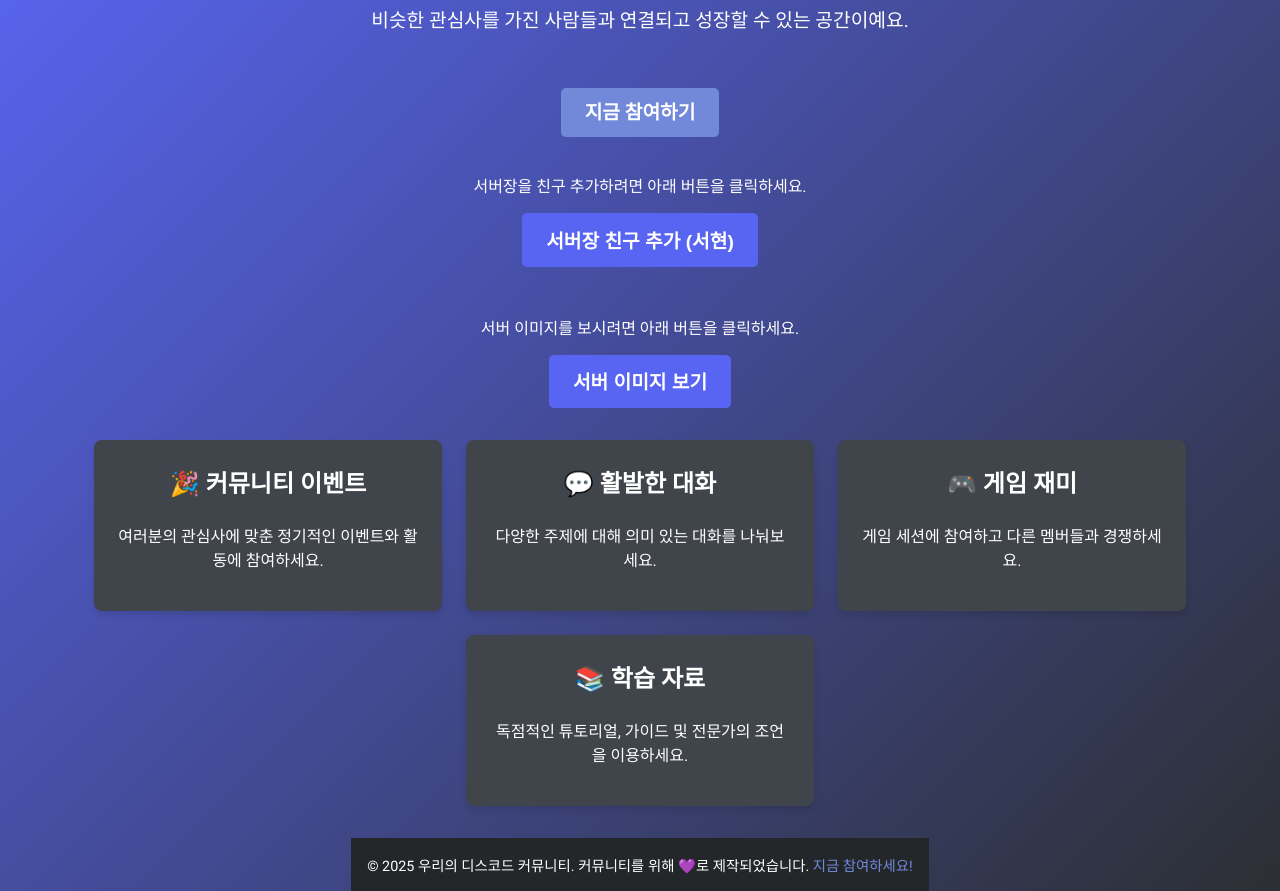
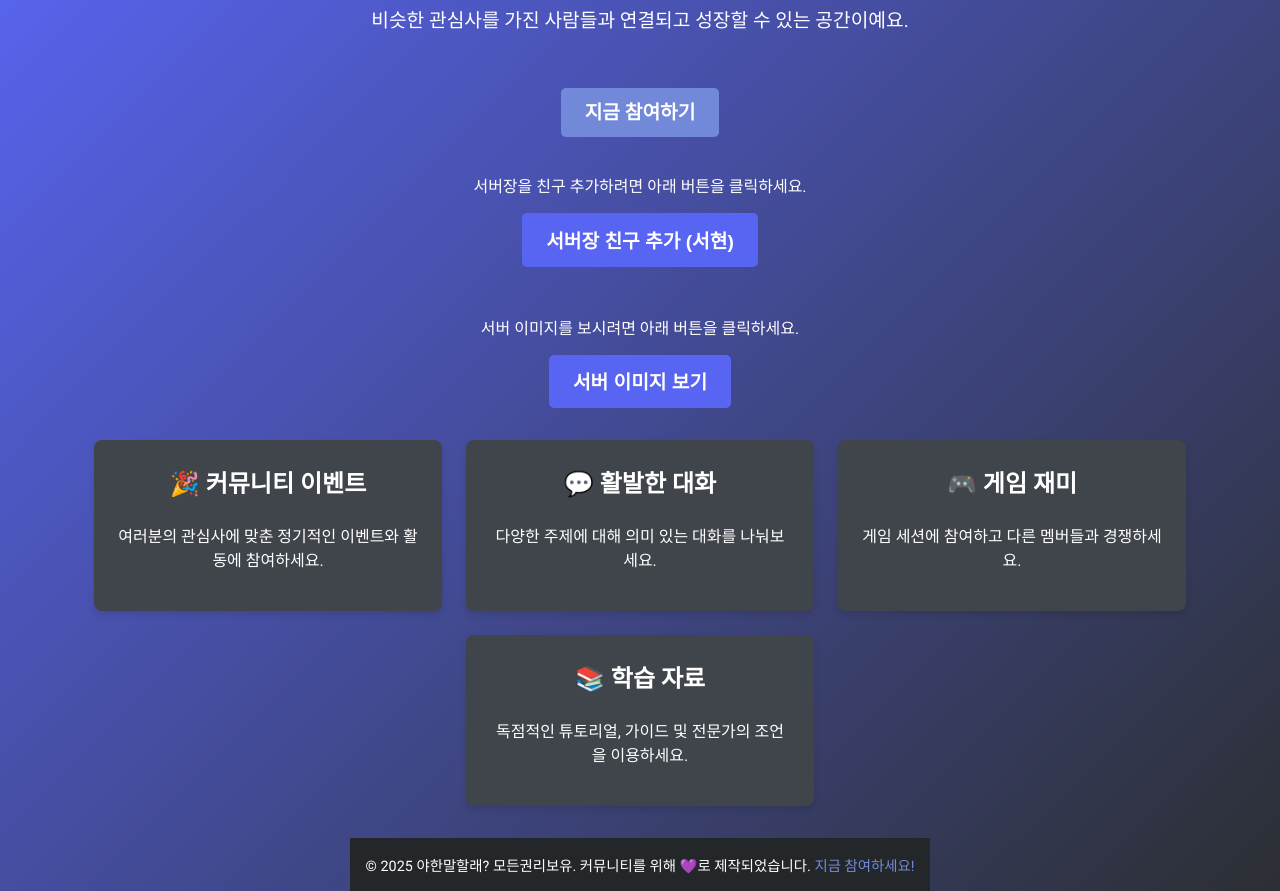
Before and after one commit to yasxshare/yahanmal, a plain HTML site: page index.html in a window 1280 px wide. Shown: the part 73-964 px from the top of the page. Drawn offline with Linux system fonts and the light colour scheme.

Commit message:
Update index.html

```diff
--- a/index.html
+++ b/index.html
@@ -146,7 +146,7 @@
     </section>
 
     <footer>
-        <p>© 2025 우리의 디스코드 커뮤니티. 커뮤니티를 위해 💜로 제작되었습니다. <a href="https://discord.gg/PYrCXgS8n7" target="_blank">지금 참여하세요!</a></p>
+        <p>© 2025 야한말할래? 모든권리보유. 커뮤니티를 위해 💜로 제작되었습니다. <a href="https://discord.gg/PYrCXgS8n7" target="_blank">지금 참여하세요!</a></p>
     </footer>
 
     <script>
```
